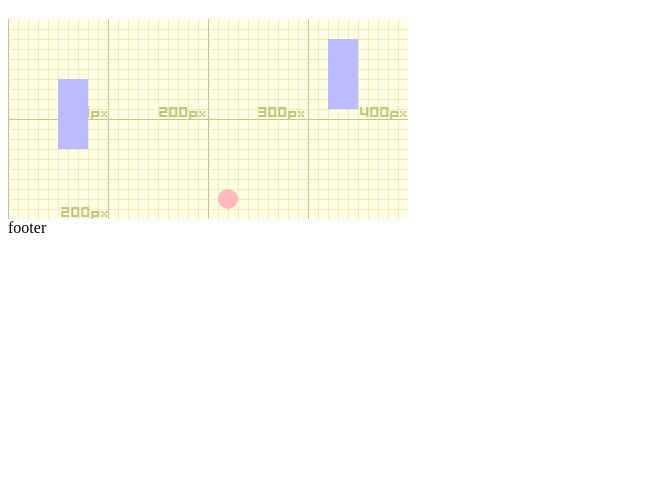
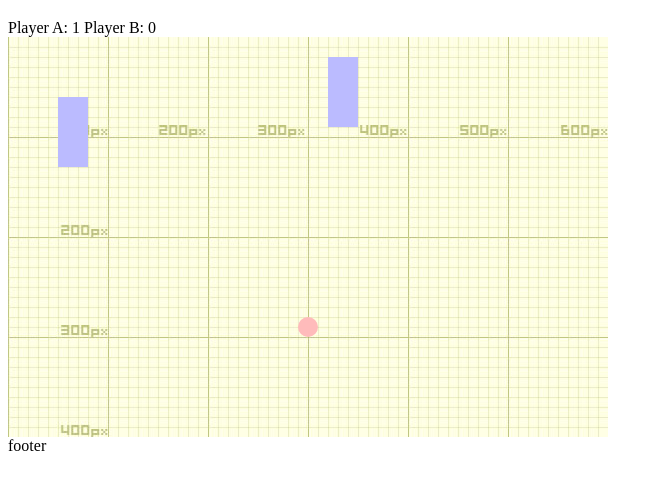
Before and after one commit to tonykalenik/pingpong, a plain HTML site: page index.html in a window 1280 px wide. Shown: the part 61-550 px from the top of the page, without its empty margins (0-663 px from the left). Drawn offline with Linux system fonts and the light colour scheme.

Commit message:
Thats all

```diff
--- a/css/style.css
+++ b/css/style.css
@@ -1,7 +1,7 @@
 #playground {
     background: #e0ffe0 url("../images/pixel_grid.jpg");
-    width: 400px;
-    height: 200px;
+    width: 600px;
+    height: 400px;
     position: relative;
     overflow: hidden;
 }
--- a/index.html
+++ b/index.html
@@ -9,6 +9,13 @@
     <header>
         <h1>Ping Pong</h1>
     </header>
+
+    <div id="scoreboard">
+        <div class="score">
+            Player A: <span id="scoreA">0</span>
+            Player B: <span id="scoreB">0</span>
+        </div>
+    </div>
 
     <div id="game">
         <div id="playground">
--- a/js/htl5games.pingpong.js
+++ b/js/htl5games.pingpong.js
@@ -5,7 +5,11 @@
  * Time: 16:33
  * To change this template use File | Settings | File Templates.
  */
-var pingpong = {};
+var pingpong = {
+    scoreA : 0,
+    scoreB : 0
+};
+
 
 pingpong.pressedKeys = [];
 
@@ -61,6 +65,8 @@ function moveBall(){
         ball.y = 100;
         $("#ball").css({"left":ball.x, "top":ball.y});
         ball.directionX = -1;
+        pingpong.scoreA++;
+        $("#scoreA").html(pingpong.scoreA);
     }
 
     if (ball.x + ball.speed*ball.directionX < 0) {
@@ -68,6 +74,8 @@ function moveBall(){
         ball.y = 100;
         $("#ball").css({"left":ball.x, "top":ball.y});
         ball.directionX = 1;
+        pingpong.scoreB++;
+        $("#scoreB").html(pingpong.scoreB);
     }
 
 
```
